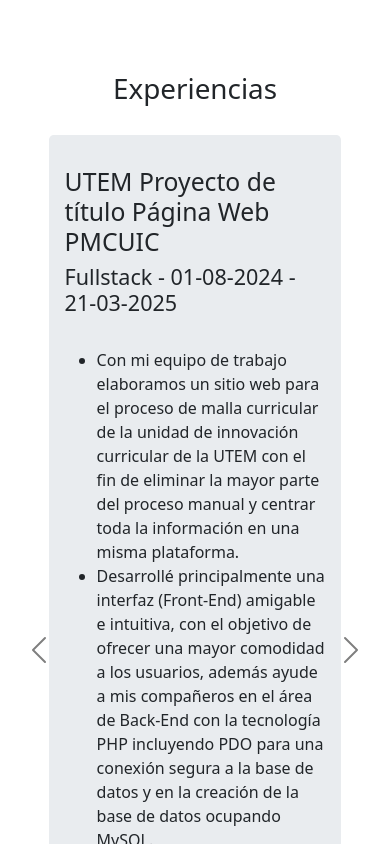
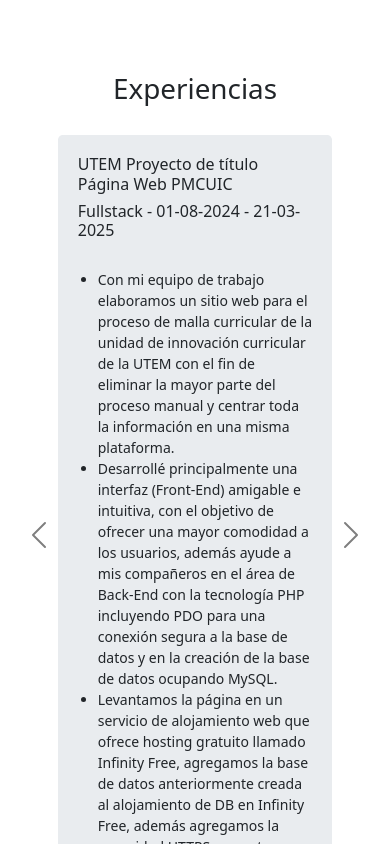
Before and after one commit to Ignaciovega1/portafolio, a React (Vite) app: page / in a window 390 px wide. Shown: the part 2700-3544 px from the top of the page. Built offline with nearby package versions, Linux system fonts and the light colour scheme.

Commit message:
experesp_update_test1

```diff
--- a/src/components/expe/expe.css
+++ b/src/components/expe/expe.css
@@ -25,3 +25,20 @@
 
 
 }
+
+@media (max-width: 750px) {
+  .carousel-item .jumbotron {
+    width: 75%;
+    padding: 20px;
+    font-size: 14px; /* opcional: reduce el texto */
+  }
+
+  .carousel-item h2,
+  .carousel-item h4 {
+    font-size: 16px; /* ajusta títulos */
+  }
+
+  .carousel-item ul {
+    padding-left: 20px;
+  }
+}
```
